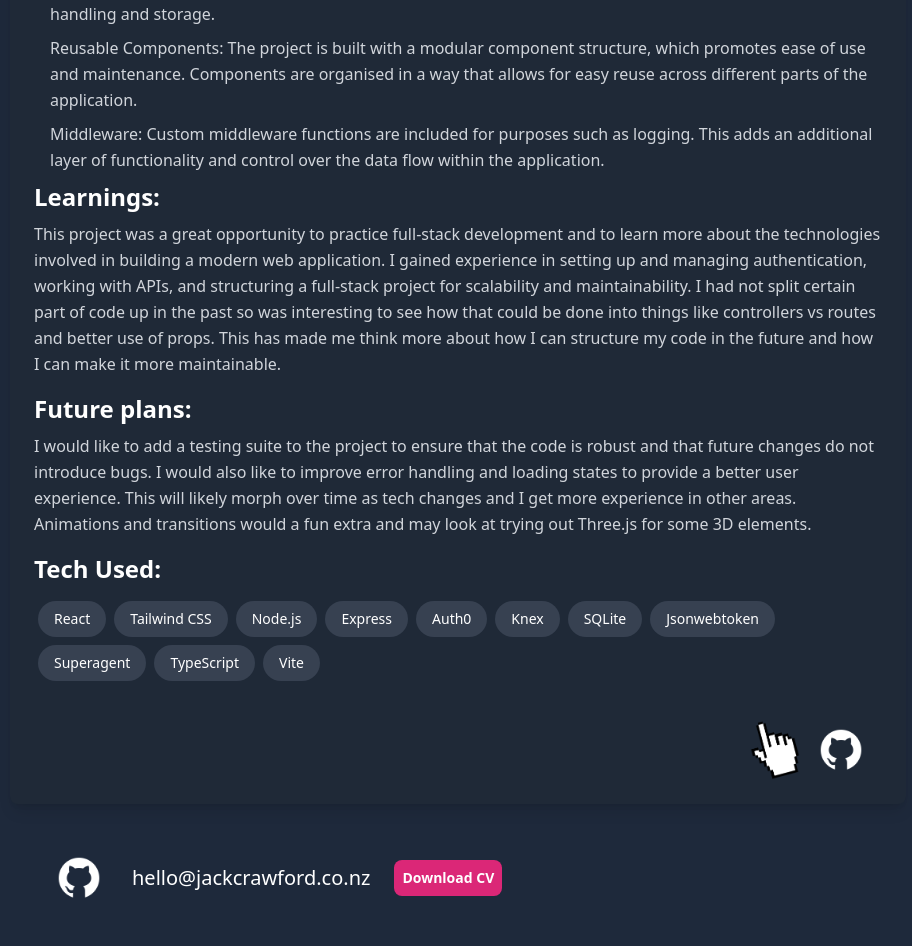
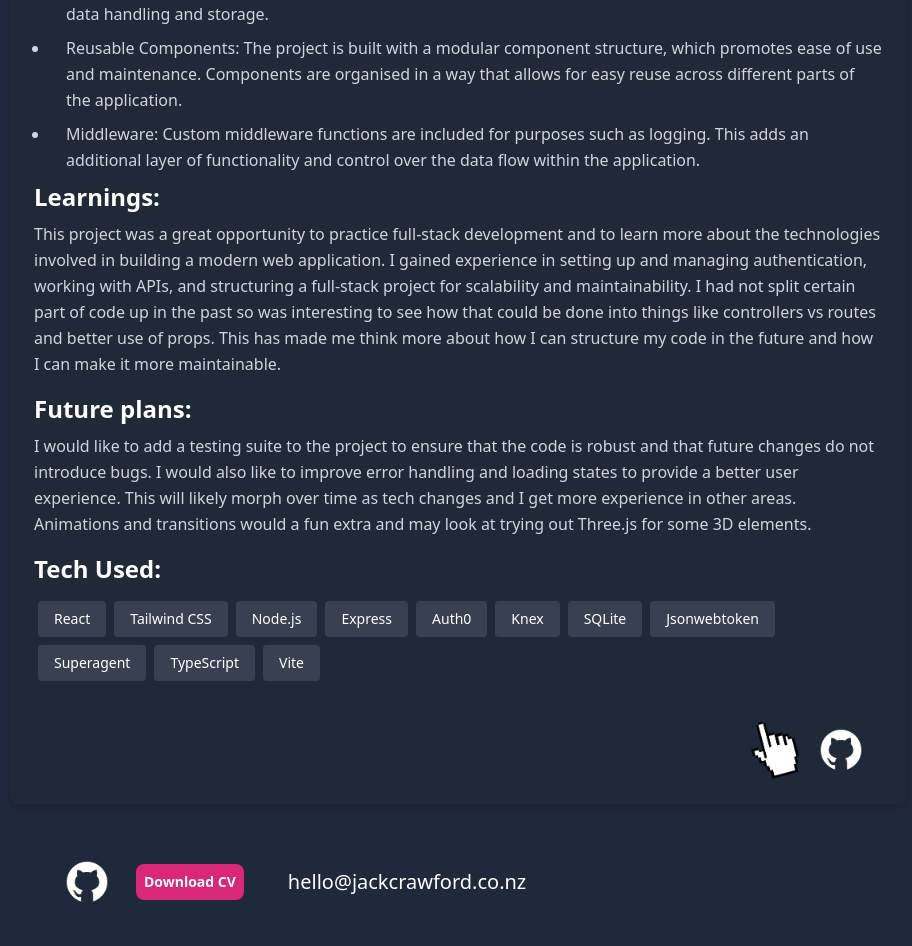
Before and after one commit to jack-crawford-1/Landing-Site-Nextjs, a Next.js app: page /projects/boilerplate in a window 1280 px wide. Shown: the part 1166-2112 px from the top of the page, without its empty margins (182-1094 px from the left). Built offline with nearby package versions, Linux system fonts and the light colour scheme.

Commit message:
corrected github links and orderd footer for smaller screens

```diff
--- a/src/app/components/projects/ProjectCard.tsx
+++ b/src/app/components/projects/ProjectCard.tsx
@@ -1,7 +1,6 @@
 import React from 'react'
 import Image from 'next/image'
 import Tooltip from '../utils/Tooltip'
-import { features } from 'process'
 
 interface ProjectCardProps {
   projectName: string
@@ -64,7 +63,7 @@ const ProjectCard: React.FC<ProjectCardProps> = ({
             {features.map((feature, index) => (
               <li
                 key={index}
-                className="mb-2 pl-4 leading-relaxed text-gray-300"
+                className="mb-2 pl-4 md:ml-4 ml-2 leading-relaxed text-gray-300 list-disc"
               >
                 {feature}
               </li>
@@ -79,10 +78,7 @@ const ProjectCard: React.FC<ProjectCardProps> = ({
       <h3 className="text-2xl font-semibold mb-3 mt-3">Tech Used:</h3>
       <ul className="flex flex-wrap mb-4">
         {techStack.map((tech, index) => (
-          <li
-            key={index}
-            className="bg-gray-700 rounded-full px-4 py-2 m-1 text-sm"
-          >
+          <li key={index} className="bg-gray-700 rounded px-4 py-2 m-1 text-sm">
             {tech}
           </li>
         ))}
@@ -103,11 +99,7 @@ const ProjectCard: React.FC<ProjectCardProps> = ({
         )}
         {githubLink && (
           <Tooltip text="View code">
-            <a
-              href="https://github.com/jack-crawford-1"
-              target="_blank"
-              rel="noopener noreferrer"
-            >
+            <a href={githubLink} target="_blank" rel="noopener noreferrer">
               <Image
                 src="/github-logo.png"
                 alt="github"
--- a/src/app/components/projects/ProjectsLinksContainer.tsx
+++ b/src/app/components/projects/ProjectsLinksContainer.tsx
@@ -4,14 +4,14 @@ import CV from '../Links/CV'
 
 function ProjectsLinksContainer() {
   return (
-    <div className="flex md:flex-row flex-col items-center m-1 md:p-10 p-5">
-      <div className="transform hover:scale-125 duration-200 ease-in-out">
+    <div className="flex flex-col md:flex-row items-center m-1 md:p-10 p-5">
+      <div className="transform hover:scale-125 duration-200 ease-in-out m-2 order-2 md:order-1">
         <Github />
       </div>
-      <div className="md:ml-5 transform m-2 hover:scale-110 duration-200 ease-in-out text-white px-2 py-2 rounded  text-xl">
+      <div className="md:ml-5 transform m-2 hover:scale-110 duration-200 ease-in-out text-white px-2 py-2 rounded text-xl order-3 md:order-2">
         <Email />
       </div>
-      <div className="transform hover:scale-110 duration-200 ease-in-out text-white px-2 py-2 rounded  text-xl">
+      <div className="transform hover:scale-110 duration-200 ease-in-out text-white px-2 py-2 rounded text-xl m-2 order-1">
         <CV />
       </div>
     </div>
```
